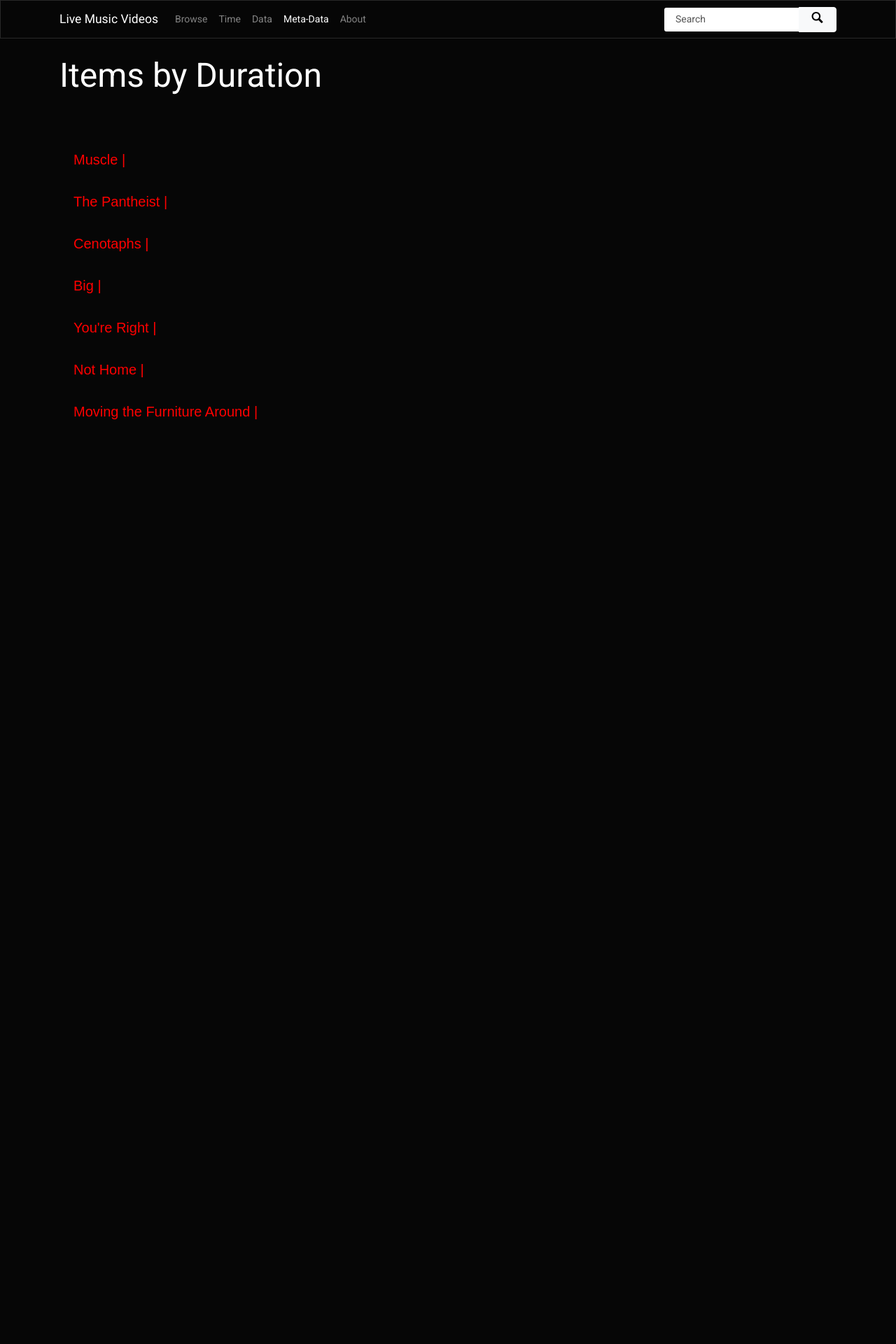
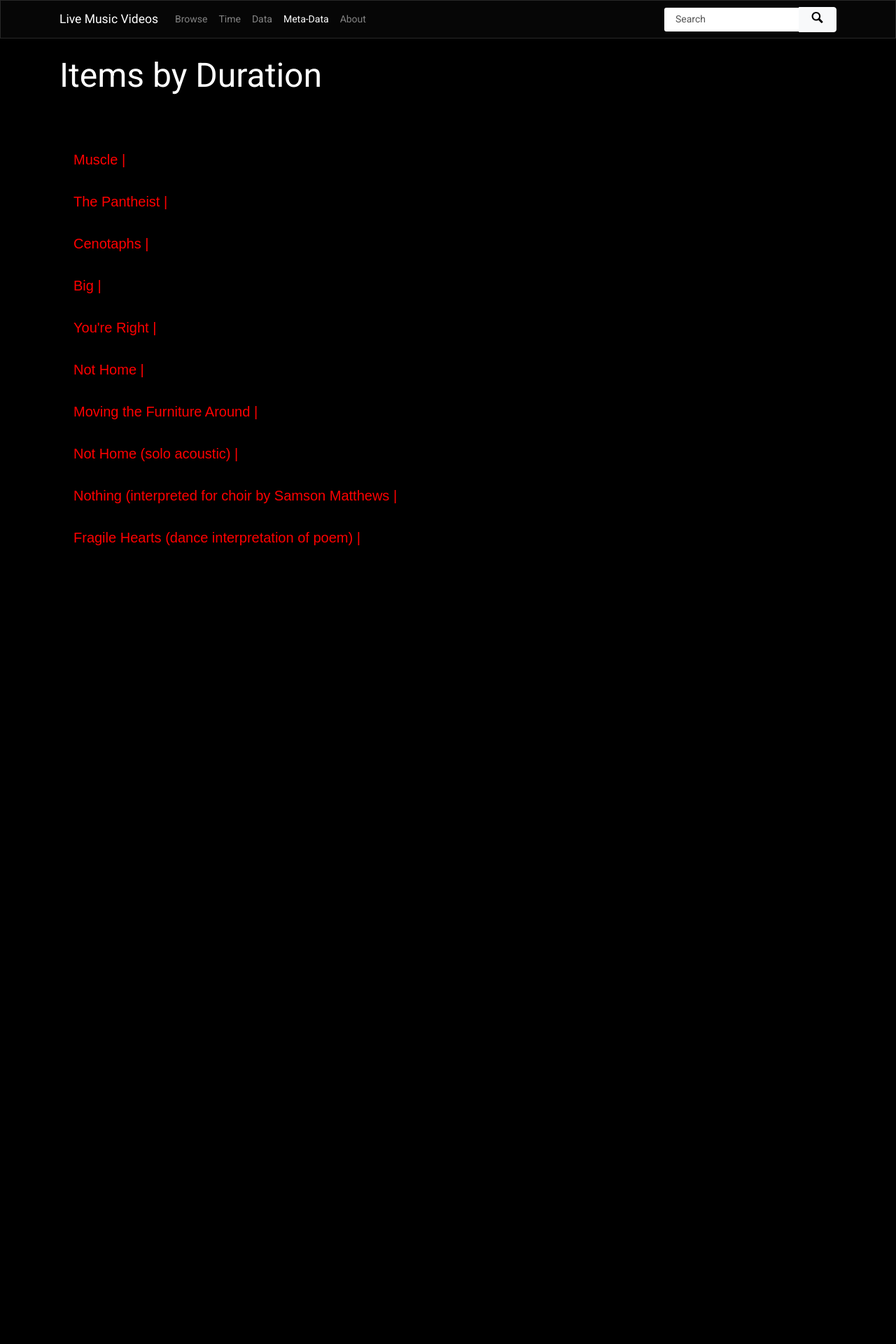
Before and after one commit to coroglesby/live-music-videos, a Jekyll site: the page built from pages/meta-data.md, in a window 1280 px wide. Shown: the top 1920 px of the page at 70% size. Built offline with Jekyll 4.4.1, drawn with Linux system fonts in a browser that asks for light colours.

Commit message:
added some vids

```diff
--- a/_data/metadata.csv
+++ b/_data/metadata.csv
@@ -6,3 +6,6 @@ RYfI2RDYEoo,RYfI2RDYEoo,Big,Agent and the Patient (performed by Worn Joy),"live
 ICouSVnSOZM,ICouSVnSOZM,You're Right,Agent and the Patient,"live at My Brother's Place in Waldorf, MD",2009,image;movingImage,video/mp4
 JngHLbBNkfM,JngHLbBNkfM,Not Home,Worn Joy,live at Memories in Southern Maryland,2014,image;movingImage,video/mp4
 WUSwgz4dE54,WUSwgz4dE54,Moving the Furniture Around,Worn Joy,live at Memories in Southern Maryland,2014,image;movingImage,video/mp4
+2kYyw29zdZ8,2kYyw29zdZ8,Not Home (solo acoustic),Corey Oglesby,live at a house show in Western Maryland,2013,image;movingImage,video/mp4
+pPJ-cIykNOc,pPJ-cIykNOc,Nothing (interpreted for choir by Samson Matthews,Corey Oglesby and Samson Matthews,live at University of Idaho,2018,image;movingImage,video/mp4
+YP450BBHx-E,YP450BBHx-E,Fragile Hearts (dance interpretation of poem),Corey Oglesby and Belle Baggs,live at University of Idaho,2018,image;movingImage,video/mp4
--- a/_sass/_custom.scss
+++ b/_sass/_custom.scss
@@ -1,4 +1,4 @@
 body {
-    //background-color: black;
-    //color: white;
+    background-color: black;
+    color: white;
 }
```
